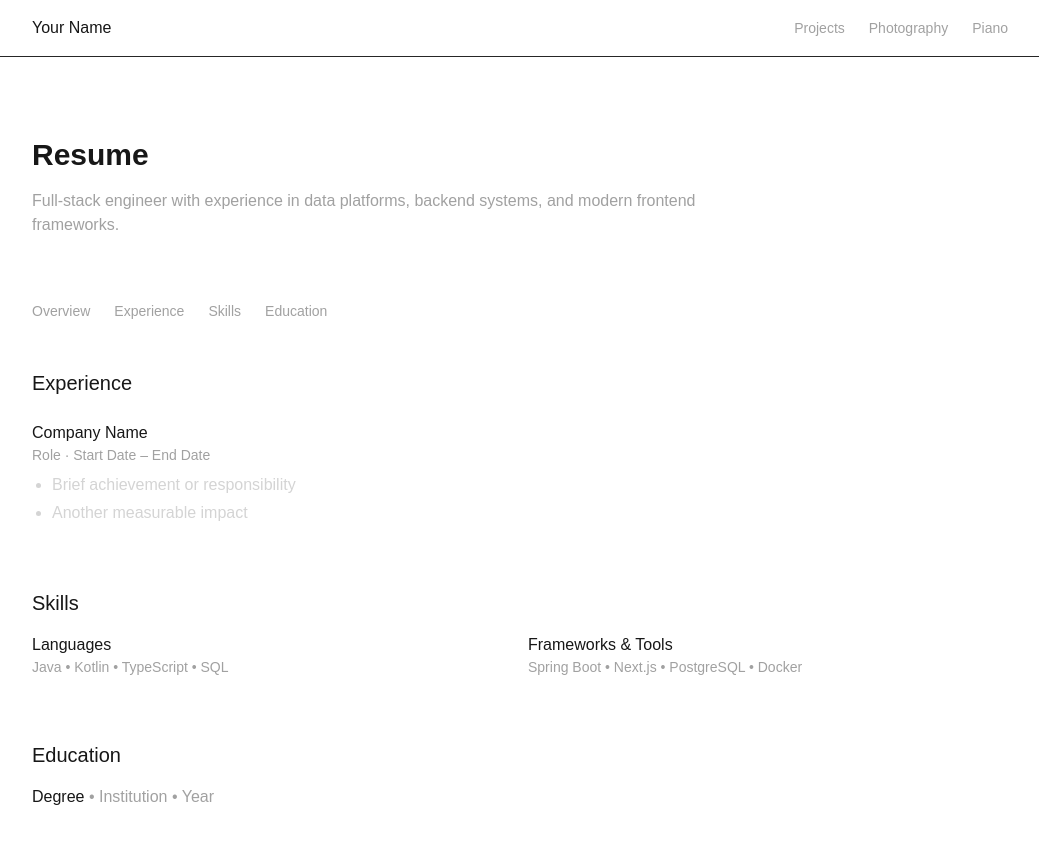
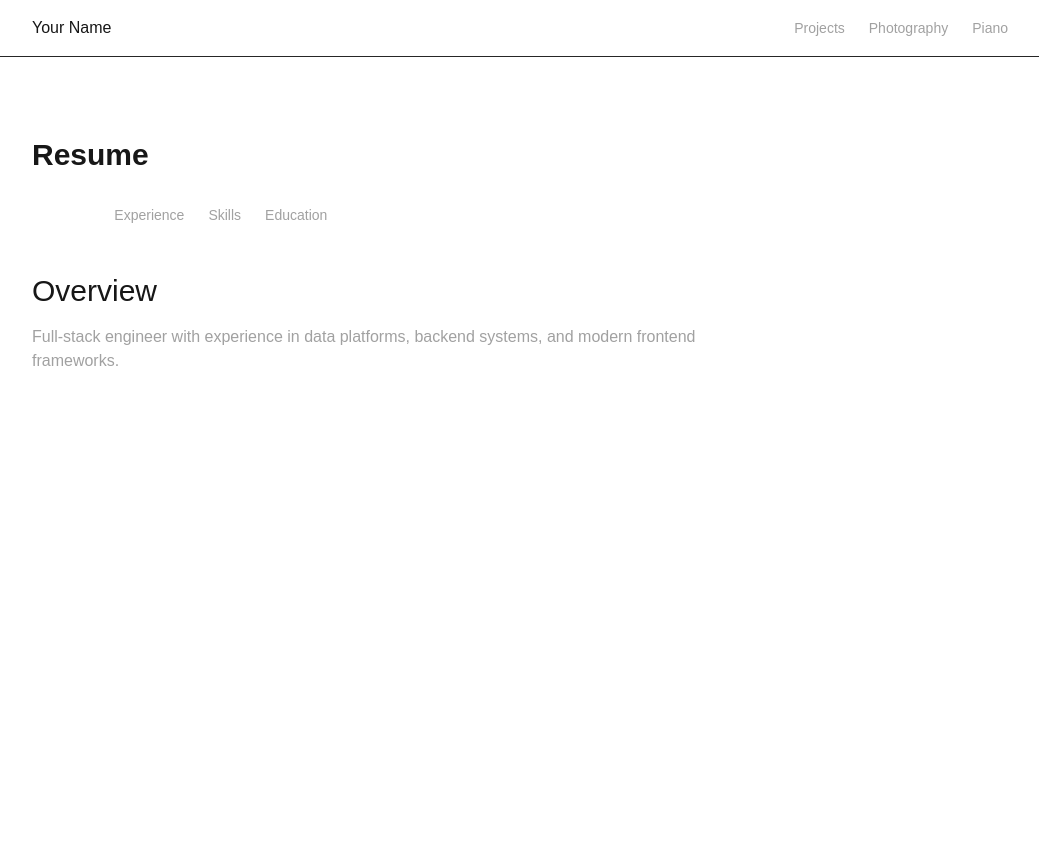
Before and after one commit to NitrogenSulfide/fierylime-portfolio, a Next.js app in the folder frontend/: page /resume in a window 1280 px wide. Shown: the top 844 px of the page, without its empty margins (120-1159 px from the left). After the commit the page ends 800 px from the top, so only its background shows below. Built offline with nearby package versions, Linux system fonts and the light colour scheme.

Commit message:
feat: add client-side routing and dynamic active-state management for resume sections

```diff
--- a/frontend/app/resume/page.tsx
+++ b/frontend/app/resume/page.tsx
@@ -1,27 +1,62 @@
+"use client";
+
+import { useEffect, useState } from "react";
+import { useRouter, useSearchParams } from "next/navigation";
+
+
 import PageLayout from "@/components/PageLayout";
 import ResumeOverview from "@/components/resume/ResumeOverview";
 import ResumeExperience from "@/components/resume/ResumeExperience";
 import ResumeSkills from "@/components/resume/ResumeSkills";
 import ResumeEducation from "@/components/resume/ResumeEducation";
 
+const sections = ["overview", "experience", "skills", "education"] as const;
+type Section = (typeof sections)[number];
+
 export default function ResumePage() {
+    const router = useRouter();
+    const searchParams = useSearchParams();
+
+    const sectionParam = searchParams.get("section") as Section | null;
+
+    const [activeSection, setActiveSection] = useState<Section>(
+        sections.includes(sectionParam as Section) ? sectionParam! : "overview"
+    );
+
+    useEffect(() => {
+        if (sectionParam && sections.includes(sectionParam)) {
+            setActiveSection(sectionParam);
+        }
+    }, [sectionParam]);
+
     return (
         <PageLayout>
-            {/* Resume title + summary */}
-            <ResumeOverview />
+            <h1 className="text-3xl font-semibold">Resume</h1>
 
-            {/* Resume sub-navigation */}
-            <nav className="mb-12 flex gap-6 text-sm text-neutral-400">
-                <a href="#overview" className="hover:text-white">Overview</a>
-                <a href="#experience" className="hover:text-white">Experience</a>
-                <a href="#skills" className="hover:text-white">Skills</a>
-                <a href="#education" className="hover:text-white">Education</a>
+            <nav className="mt-8 mb-12 flex gap-6 text-sm">
+                {sections.map((id) => (
+                    <button
+                        key={id}
+                        onClick={() => {
+                            setActiveSection(id);
+                            router.push(`?section=${id}`, { scroll: false });
+                        }}
+                        className={
+                            activeSection === id
+                                ? "text-white font-medium"
+                                : "text-neutral-400 hover:text-white"
+                        }
+                    >
+                        {id.charAt(0).toUpperCase() + id.slice(1)}
+                    </button>
+                ))}
             </nav>
 
-            {/* Resume sections */}
-            <ResumeExperience />
-            <ResumeSkills />
-            <ResumeEducation />
+
+            {activeSection === "overview" && <ResumeOverview />}
+            {activeSection === "experience" && <ResumeExperience />}
+            {activeSection === "skills" && <ResumeSkills />}
+            {activeSection === "education" && <ResumeEducation />}
         </PageLayout>
     );
 }
--- a/frontend/components/resume/ResumeEducation.tsx
+++ b/frontend/components/resume/ResumeEducation.tsx
@@ -3,7 +3,7 @@ import {resumeEducation} from "@/data/resume.data";
 export default function ResumeEducation() {
     return (
         <section id="education" className="mb-16 scroll-mt-24">
-            <h2 className="text-xl font-medium">Education</h2>
+            <h2 className="text-3xl font-medium">Education</h2>
             <div className="mt-4">
                 <p className="mt-2">
                     <span className="font-medium">{resumeEducation.degree}</span>
--- a/frontend/components/resume/ResumeExperience.tsx
+++ b/frontend/components/resume/ResumeExperience.tsx
@@ -3,7 +3,7 @@ import { resumeExperience } from "@/data/resume.data";
 export default function ResumeExperience() {
     return (
         <section id="experience" className="mb-16 scroll-mt-24">
-            <h2 className="text-xl font-medium">Experience</h2>
+            <h2 className="text-3xl font-medium">Experience</h2>
 
             <div className="mt-6 space-y-8">
                 {resumeExperience.map((exp) => (
--- a/frontend/components/resume/ResumeOverview.tsx
+++ b/frontend/components/resume/ResumeOverview.tsx
@@ -3,7 +3,7 @@ import { resumeOverview } from "@/data/resume.data";
 export default function ResumeOverview() {
     return (
         <section id="overview" className="mb-16 scroll-mt-24">
-            <h1 className="text-3xl font-semibold">Resume</h1>
+            <h1 className="text-3xl font-medium">Overview</h1>
             <p className="mt-4 max-w-2xl text-neutral-400">
                 {resumeOverview.summary}
             </p>
--- a/frontend/components/resume/ResumeSkills.tsx
+++ b/frontend/components/resume/ResumeSkills.tsx
@@ -3,7 +3,7 @@ import {resumeSkills} from "@/data/resume.data";
 export default function ResumeSkills() {
     return (
         <section id="skills" className="mb-16 scroll-mt-24">
-            <h2 className="text-xl font-medium">Skills</h2>
+            <h2 className="text-3xl font-medium">Skills</h2>
 
             <div className="mt-4 grid gap-4 sm:grid-cols-2">
                 <div>
```
